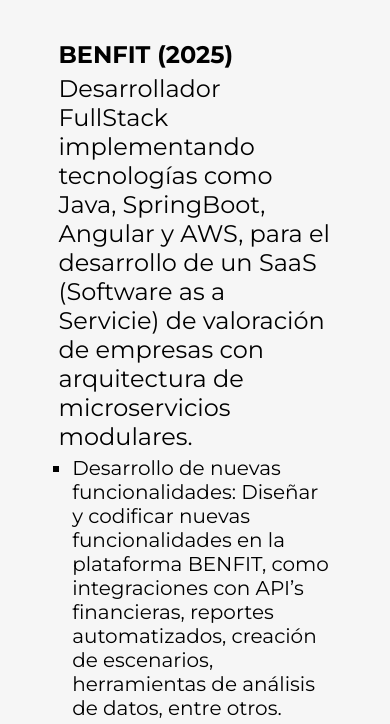
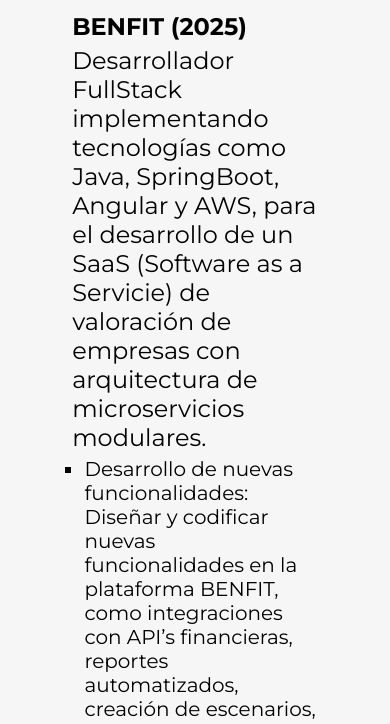
Before and after one commit to JuanPabaz/oracle-one-html-practica, a plain HTML site: page index.html in a window 390 px wide. Shown: the part 1358-2082 px from the top of the page. Drawn offline with nearby package versions, Linux system fonts and the light colour scheme.

Commit message:
fix: responsive

```diff
--- a/styles/style.css
+++ b/styles/style.css
@@ -120,6 +120,7 @@
     display: flex;
     flex-direction: column;
     gap: 20px;
+    width: 100%;
 }
 
 .presentacion__tecnologias__titles{
@@ -199,6 +200,13 @@
         width: 100%;
     }
 
+    .presentacion__tecnologias{
+        width: auto;
+        flex-direction: column;
+        align-items: center;
+        padding: 5%;
+    }
+
     .header{
         padding: 10% 10% 10% 10%;
     }
```
